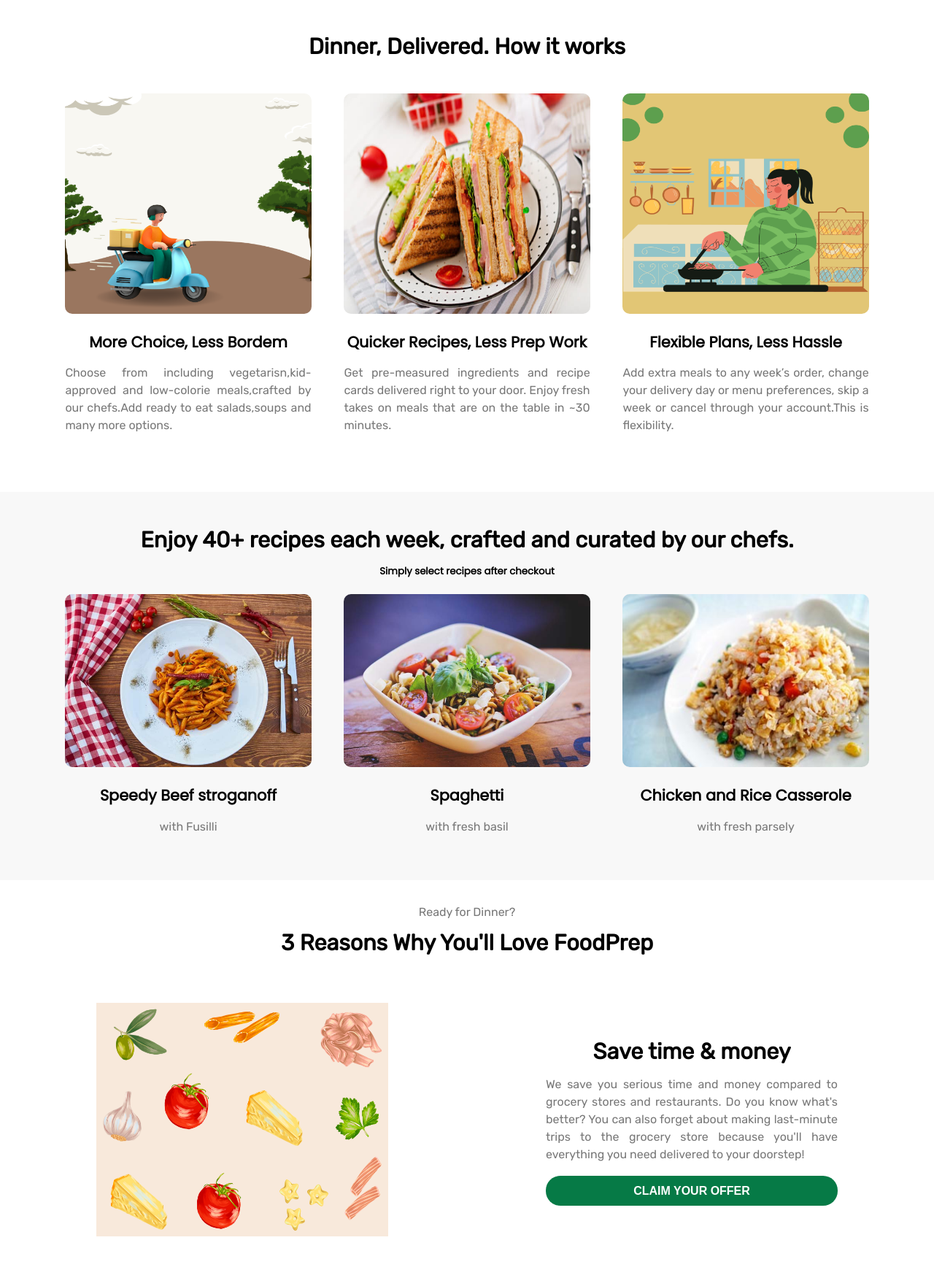
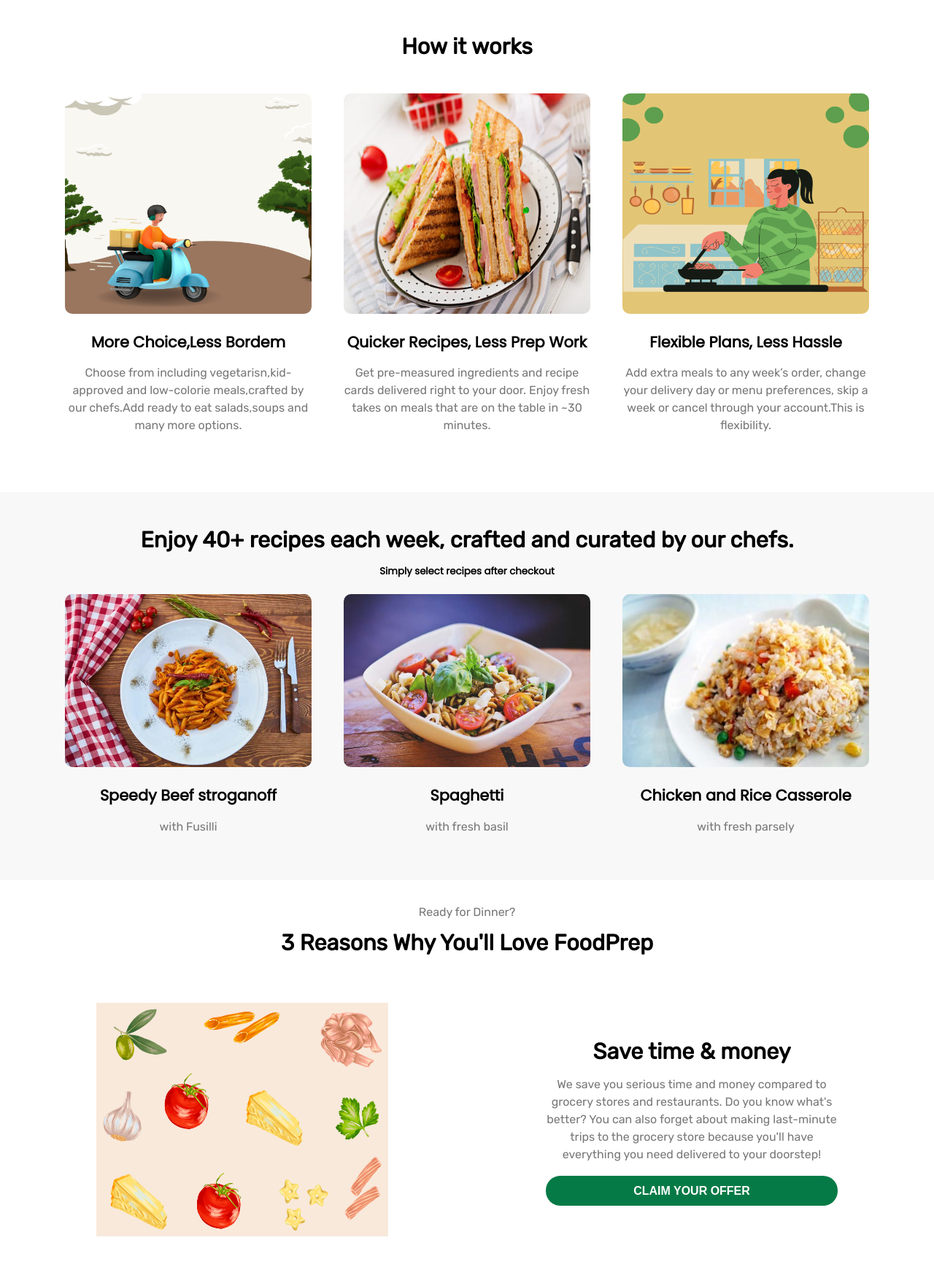
Before and after one commit to Maryam-Nikpour/FoodPrep.github.io, a plain HTML site: page index.html in a window 1280 px wide. Shown: the part 802-2564 px from the top of the page at 73% size. Drawn offline with Linux system fonts and the light colour scheme; a web font is replaced by a local one.

Commit message:
fix paragraphs and headings

```diff
--- a/index.html
+++ b/index.html
@@ -47,11 +47,11 @@
   <main>
     <section id="About">
         <div class="delivery">
-            <h1>Dinner, Delivered. How it works</h1>
+            <h1>How it works</h1>
            <div class="delivery-box">
             <div class="delivery-item">
                 <img src="resources/delivery-1.png" alt="">
-                <h3>More Choice, Less Bordem</h3>
+                <h3>More Choice,Less Bordem</h3>
                 <p>Choose from including vegetarisn,kid-approved and low-colorie meals,crafted by our chefs.Add ready to eat salads,soups and many more options.</p>
             </div>
             <div class="delivery-item">
--- a/style.css
+++ b/style.css
@@ -29,6 +29,7 @@ h1{
     font-family: 'Rubik', serif;
     font-size: clamp(1.9rem, 1.2vw, 2.5rem);
     margin-bottom: 0.5em;
+
 }
 h2 {
     font-family: 'Rubik', serif;
@@ -264,6 +265,7 @@ margin-bottom: 1.2rem;
     flex-wrap: wrap;
     gap: 2em;
 
+
 }
 .delivery-item{
     display: flex;
@@ -274,9 +276,11 @@ margin-bottom: 1.2rem;
     width: 100%;
     max-width:350px;
     flex-direction: column;
-   text-align:justify;
    overflow: hidden;
+   text-align: center;
+
 }
+
 
 
 .delivery-item img{
@@ -311,7 +315,7 @@ margin-bottom: 1.2rem;
     gap: 0.6vw;
     width: 100%;
     max-width:350px;
-    text-align: justify;
+    text-align: center;
 }
 .recipe-item h3{
     color: #000;
@@ -351,9 +355,10 @@ margin-bottom: 1.2rem;
     display: flex;
     flex-direction: column;
     align-items: center;
-    justify-content: center;
+
     max-width:400px;
-    text-align: justify;
+    text-align: center;
+   justify-content: center;
 }
 
 .image-container img{
@@ -395,7 +400,7 @@ margin-bottom: 1.2rem;
     gap: 0.5vw;
     width: 100%;
     max-width:330px;
-    text-align: justify;
+    text-align: center;
     background-color: #fff;
     height: 350px;
 }
```
